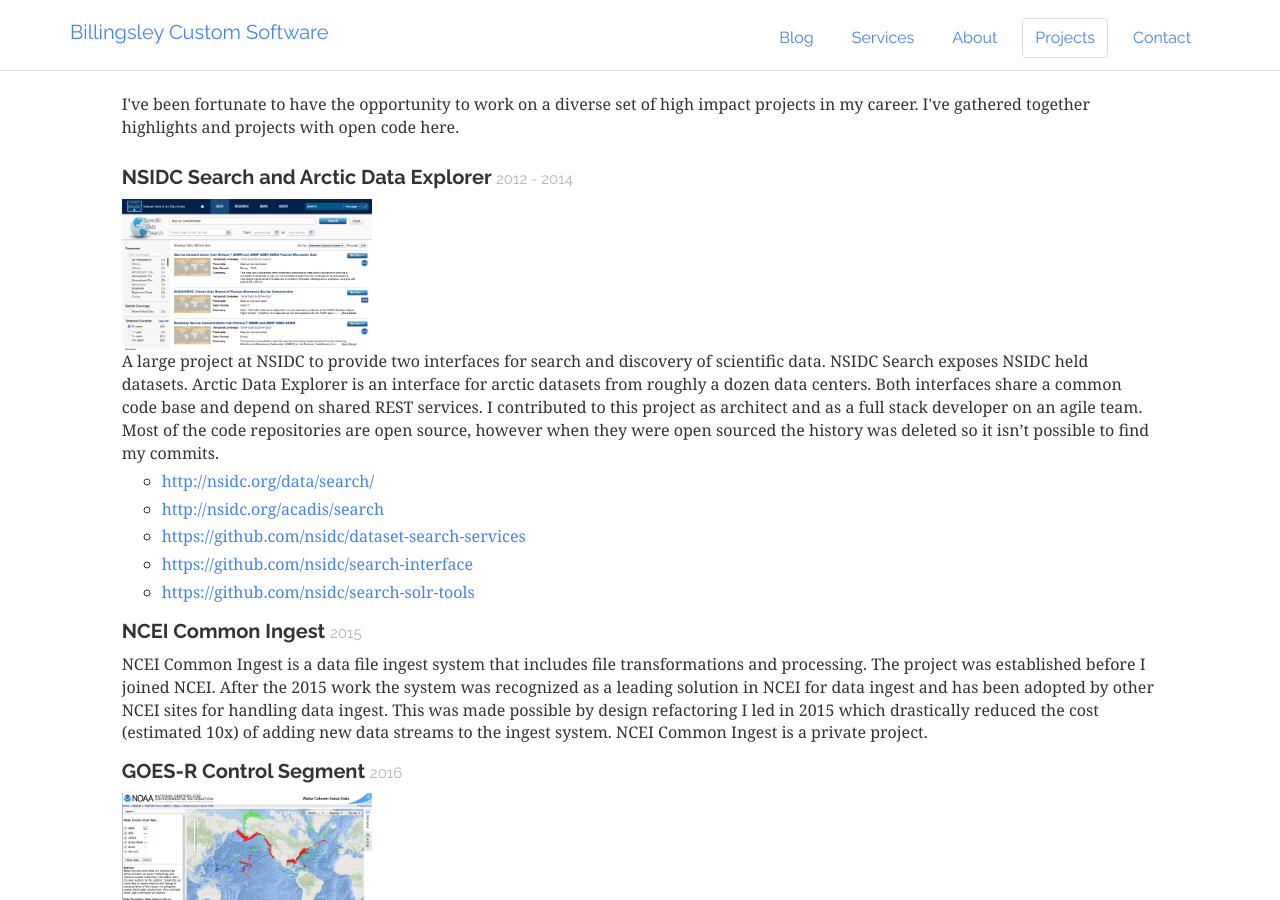
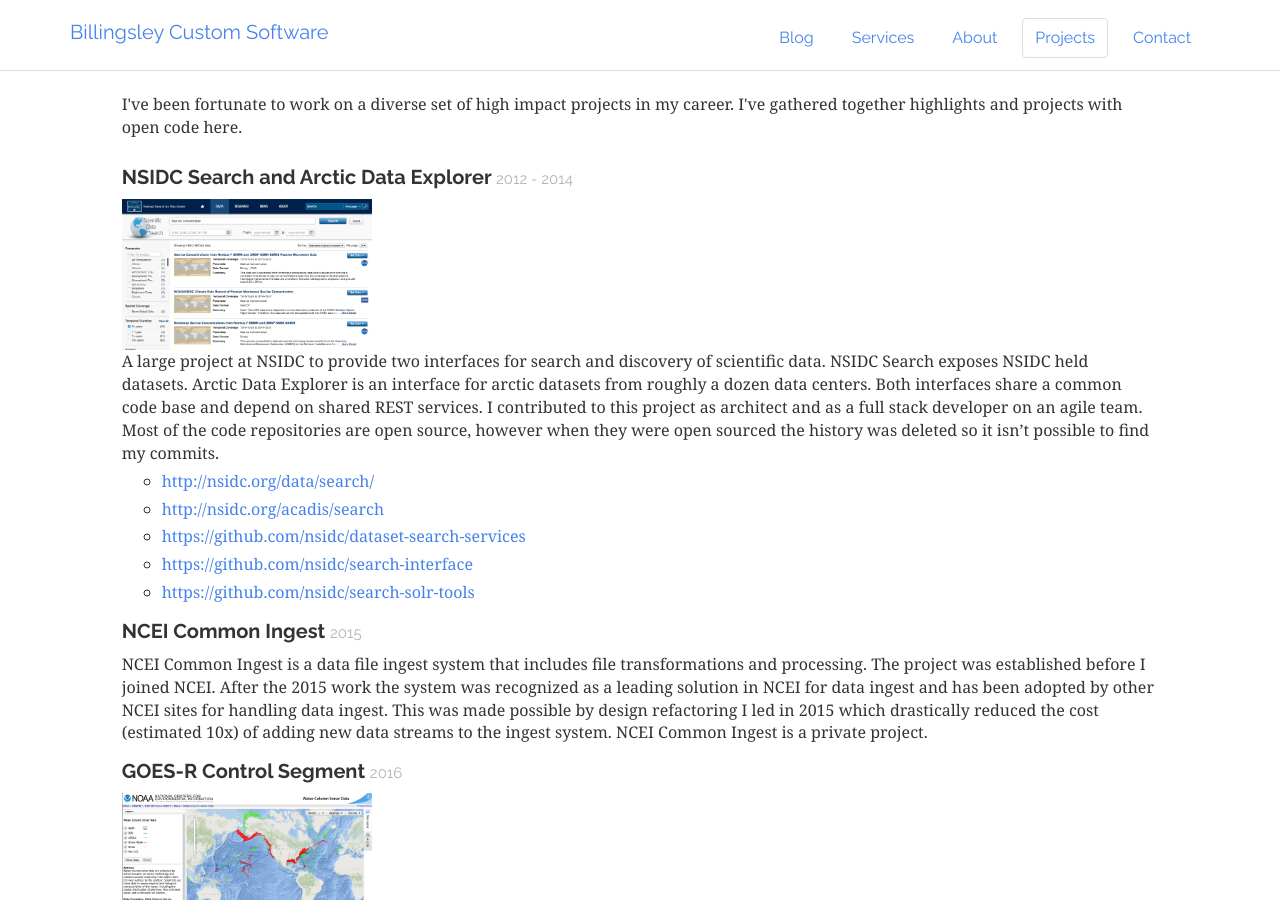
Before and after one commit to billingb/billingsley-custom-software-llc, a Jekyll site: the page built from portfolio.html, in a window 1280 px wide and 900 px high. Built offline with Jekyll 4.4.1, drawn with Linux system fonts in a browser that asks for light colours.

```diff
--- a/portfolio.html
+++ b/portfolio.html
@@ -4,7 +4,7 @@
 <section class="row" id="projects">
   <div class="col-md-offset-1 col-md-10">
     <p>
-      I've been fortunate to have the opportunity to work on a diverse set of high impact projects in my career. I've
+      I've been fortunate to work on a diverse set of high impact projects in my career. I've
       gathered together highlights and projects with open code here.
     </p>
     <ul class="workExperience">
```
